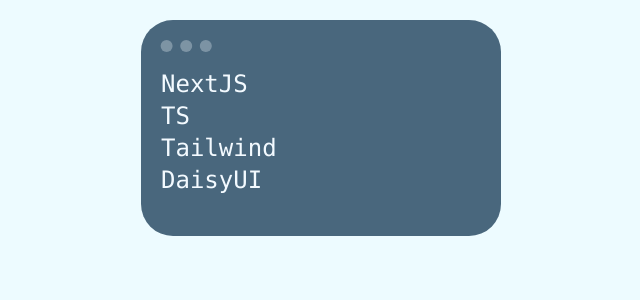
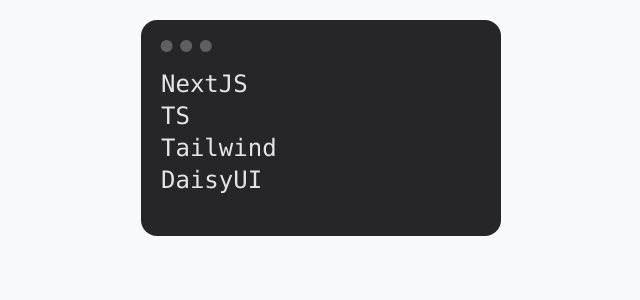
Before and after one commit to levladik/clean_cleanom, a Next.js app: page / in a window 1280 px wide. Shown: the top 300 px of the page, without its empty margins (319-959 px from the left). Built offline with nearby package versions, Linux system fonts and the light colour scheme.

Commit message:
refactor: update daisyui theme variables for improved color scheme and sizing

```diff
--- a/src/app/globals.css
+++ b/src/app/globals.css
@@ -3,44 +3,35 @@
 
 @plugin "daisyui/theme" {
   name: "mytheme";
-  default: true; /* set as default */
-  prefersdark: false; /* set as default dark mode (prefers-color-scheme:dark) */
-  color-scheme: light; /* color of browser-provided UI */
-
-  --color-base-100: oklch(98% 0.02 240);
-  --color-base-200: oklch(95% 0.03 240);
-  --color-base-300: oklch(92% 0.04 240);
-  --color-base-content: oklch(20% 0.05 240);
-  --color-primary: oklch(55% 0.3 240);
-  --color-primary-content: oklch(98% 0.01 240);
-  --color-secondary: oklch(70% 0.25 200);
-  --color-secondary-content: oklch(98% 0.01 200);
-  --color-accent: oklch(65% 0.25 160);
-  --color-accent-content: oklch(98% 0.01 160);
-  --color-neutral: oklch(50% 0.05 240);
-  --color-neutral-content: oklch(98% 0.01 240);
-  --color-info: oklch(70% 0.2 220);
-  --color-info-content: oklch(98% 0.01 220);
-  --color-success: oklch(65% 0.25 140);
-  --color-success-content: oklch(98% 0.01 140);
-  --color-warning: oklch(80% 0.25 80);
-  --color-warning-content: oklch(20% 0.05 80);
-  --color-error: oklch(65% 0.3 30);
-  --color-error-content: oklch(98% 0.01 30);
-
-  /* border radius */
-  --radius-selector: 1rem;
-  --radius-field: 2rem;
-  --radius-box: 2rem;
-
-  /* base sizes */
+  default: false;
+  prefersdark: false;
+  color-scheme: "light";
+  --color-base-100: oklch(98% 0.003 247.858);
+  --color-base-200: oklch(96% 0.007 247.896);
+  --color-base-300: oklch(87% 0 0);
+  --color-base-content: oklch(20% 0 0);
+  --color-primary: oklch(72% 0.219 149.579);
+  --color-primary-content: oklch(100% 0 0);
+  --color-secondary: oklch(89% 0.061 343.231);
+  --color-secondary-content: oklch(45% 0.187 3.815);
+  --color-accent: oklch(85% 0.199 91.936);
+  --color-accent-content: oklch(26% 0.079 36.259);
+  --color-neutral: oklch(27% 0.006 286.033);
+  --color-neutral-content: oklch(92% 0.004 286.32);
+  --color-info: oklch(68% 0.169 237.323);
+  --color-info-content: oklch(29% 0.066 243.157);
+  --color-success: oklch(69% 0.17 162.48);
+  --color-success-content: oklch(26% 0.051 172.552);
+  --color-warning: oklch(70% 0.213 47.604);
+  --color-warning-content: oklch(20% 0.042 265.755);
+  --color-error: oklch(64% 0.246 16.439);
+  --color-error-content: oklch(27% 0.105 12.094);
+  --radius-selector: 2rem;
+  --radius-field: 1rem;
+  --radius-box: 1rem;
   --size-selector: 0.25rem;
   --size-field: 0.25rem;
-
-  /* border size */
-  --border: 1px;
-
-  /* effects */
+  --border: 2px;
   --depth: 1;
   --noise: 0;
 }
```
